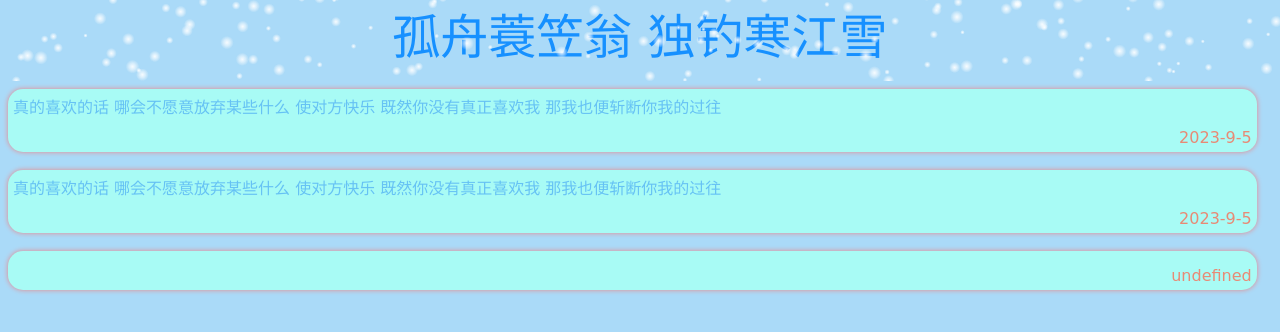
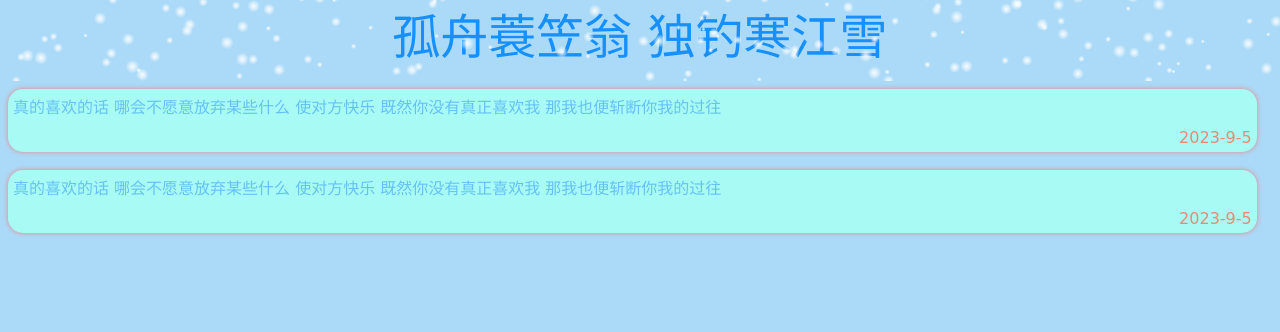
Before and after one commit to hlzhl/hlzhl.github.io, a plain HTML site: page index.html in a window 1280 px wide. Shown: the part 180-512 px from the top of the page. Drawn offline with Linux system fonts and the light colour scheme.

Commit message:
Update index.html

```diff
--- a/index.html
+++ b/index.html
@@ -60,7 +60,7 @@
             var a = xhr.responseText;
             var myArray = a.split("\n");
             var container = document.getElementById("asd");
-            for (var i = 0; i < myArray.length; i+=2) {
+            for (var i = 0; i < myArray.length-1; i+=2) {
                   // 创建div元素
                   var div1 = document.createElement("div");
                   div1.id = "container";
```
